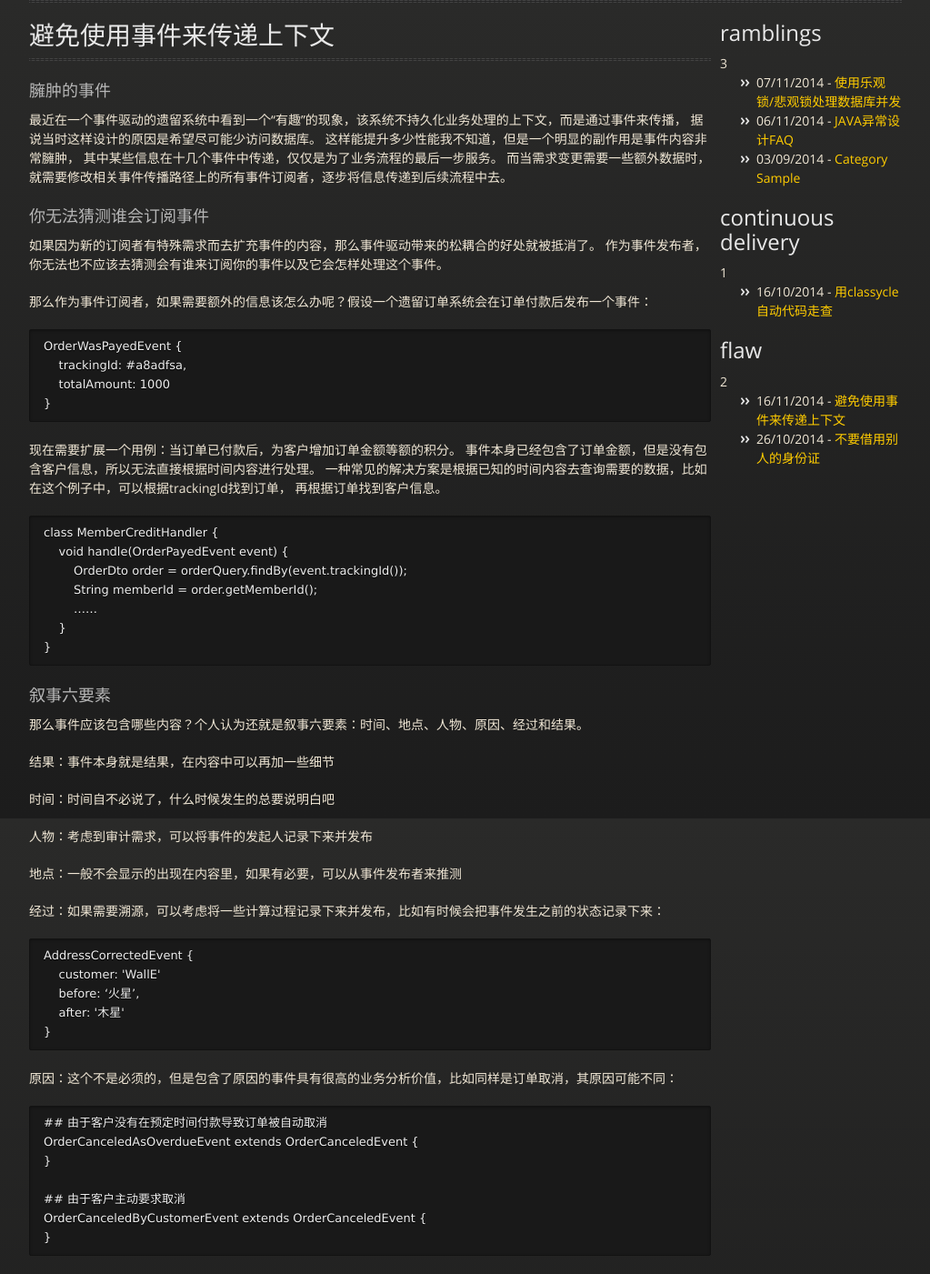
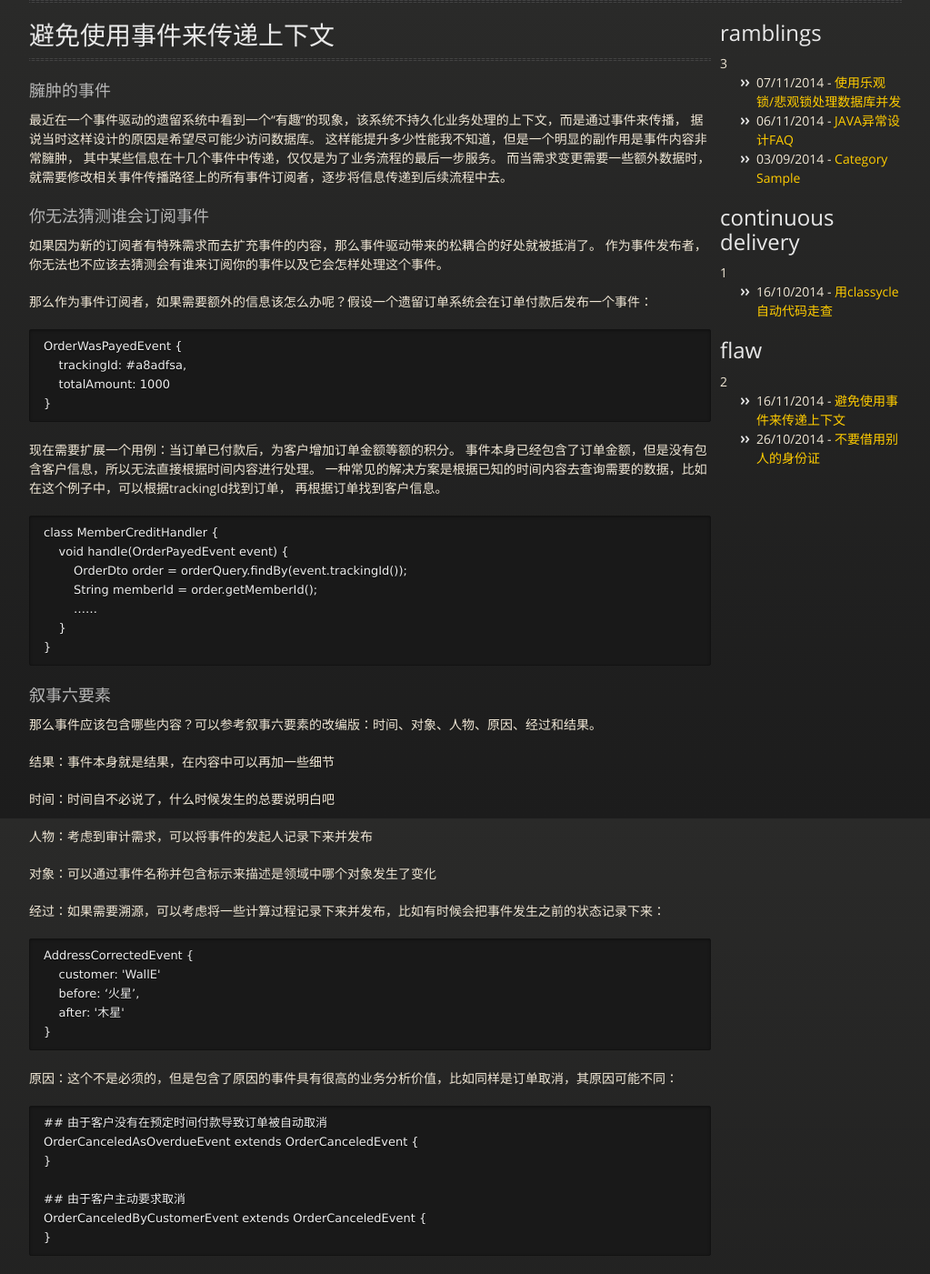
Before and after one commit to Hippoom/hippoom.github.com, a Jekyll site: the page built from _posts/2014-11-16-you-cannot-put-everything-in-the-event.md, in a window 1280 px wide. Shown: the whole page at 91% size, without its empty margins (128-1151 px from the left). Built offline with Jekyll 4.4.1, drawn with Linux system fonts in a browser that asks for light colours.

Commit message:
修改“避免使用事件来传递上下文”中叙事六要素为改编版，原来写的“地点”有点牵强。

```diff
--- a/_posts/2014-11-16-you-cannot-put-everything-in-the-event.md
+++ b/_posts/2014-11-16-you-cannot-put-everything-in-the-event.md
@@ -41,7 +41,7 @@ layout: default
 
 ### 叙事六要素
 
-那么事件应该包含哪些内容？个人认为还就是叙事六要素：时间、地点、人物、原因、经过和结果。
+那么事件应该包含哪些内容？可以参考叙事六要素的改编版：时间、对象、人物、原因、经过和结果。
 
 结果：事件本身就是结果，在内容中可以再加一些细节
 
@@ -49,7 +49,7 @@ layout: default
 
 人物：考虑到审计需求，可以将事件的发起人记录下来并发布
 
-地点：一般不会显示的出现在内容里，如果有必要，可以从事件发布者来推测
+对象：可以通过事件名称并包含标示来描述是领域中哪个对象发生了变化
 
 经过：如果需要溯源，可以考虑将一些计算过程记录下来并发布，比如有时候会把事件发生之前的状态记录下来：
 
```
